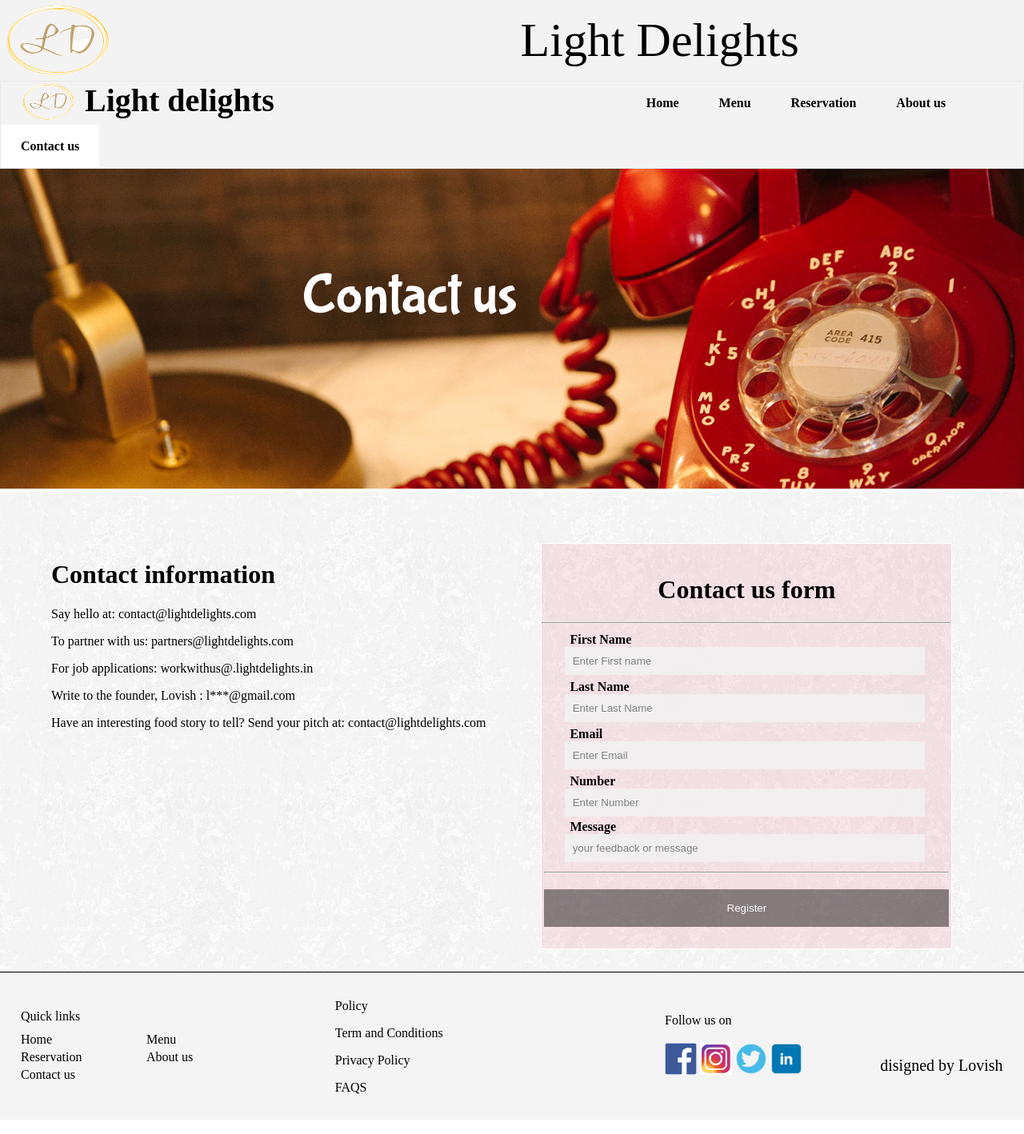
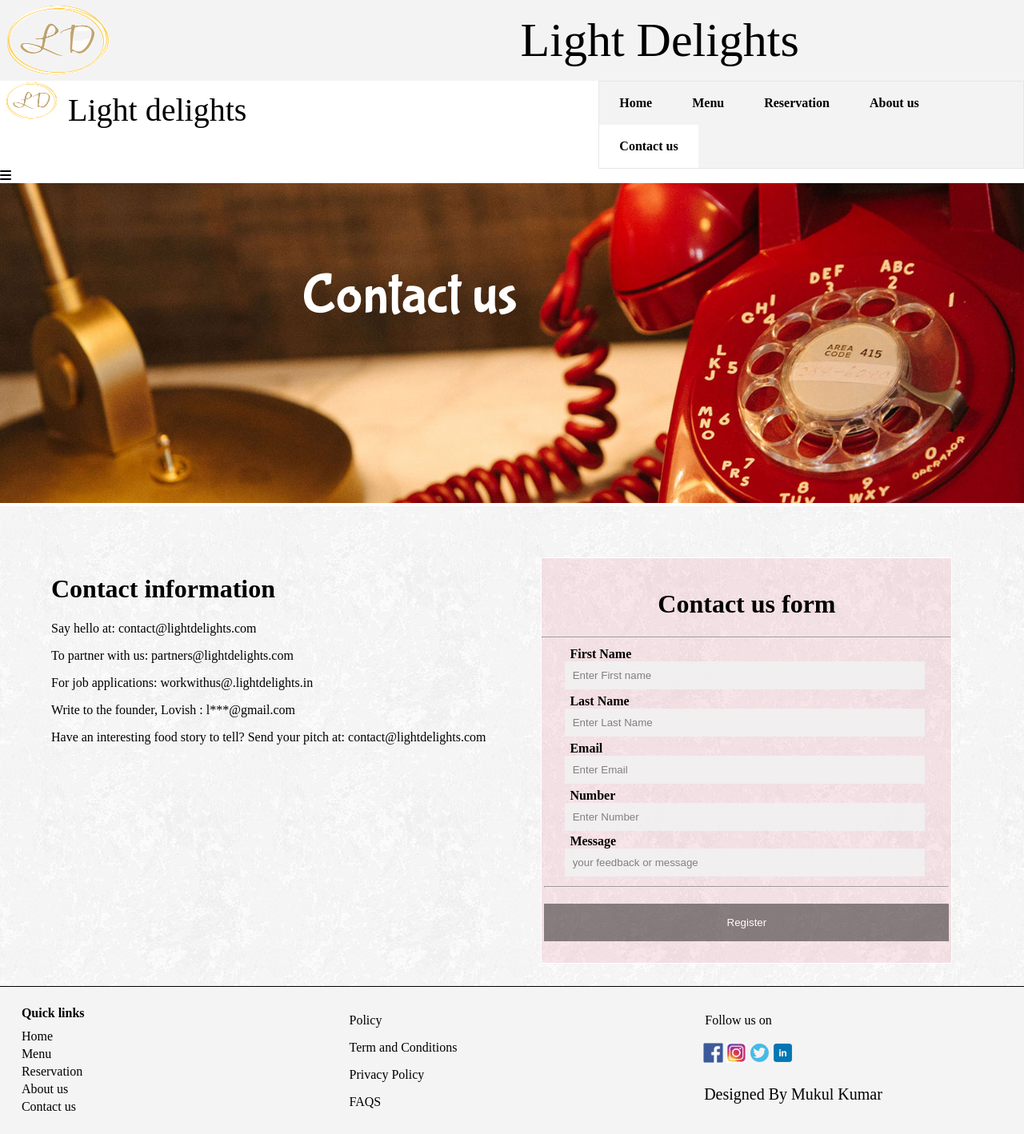
Before and after one commit to Mukulkumar057/Hotel-Website, a plain HTML site: page contact.html in a window 1280 px wide. Shown: the whole page at 80% size. Drawn offline with nearby package versions, Linux system fonts and the light colour scheme.

Commit message:
Update contact.html

```diff
--- a/contact.html
+++ b/contact.html
@@ -1,10 +1,27 @@
 <!DOCTYPE html>
 <html>
 <head>
-	<title></title>
+
+
+
+
+<meta charset="UTF-8">
+    <meta name="viewport" content="width=device-width, initial-scale=1.0">
+
+    <script src="https://kit.fontawesome.com/a076d05399.js"></script>
+    <script src="https://code.jquery.com/jquery-3.5.1.min.js"></script>
+
+
+    <script src="https://cdnjs.cloudflare.com/ajax/libs/typed.js/2.0.11/typed.min.js"></script>
+
+
+
+<script src="script.js">
+</script>
+
+  <meta charset="utf-8">
 <link rel="stylesheet" type="text/css" href="sty1.css">
 <link href='https://fonts.googleapis.com/css?family=Bubblegum Sans' rel='stylesheet'>
-
 </head>
 <body>
 
@@ -13,20 +30,46 @@
 </td>  <td>  <center>Light Delights  </center> </td> </tr>  </table></div>
 </div>
 
-     <ul>
-          <li id="light"> <img src="img/L&D.png" height="50px" width="70px"  style="float: left;margin-left: 20px ;margin-right: 10px;"> Light delights </li>
-          <li><a href="index.html" >Home</a></li>
+  <nav class="navbar">
+        <div class="max-width">
+            <div id="light"> <img src="IMG/L&D.png" height="50px" width="70px"> Light delights </div>
+            <ul class="menu">
+              <li><a href="index.html">Home</a></li>
             <li><a href="menu.html">Menu</a></li>
             <li><a href="Reserve.html" >Reservation</a></li>
             <li><a href="aboutus.html">About us</a></li>
-          <li><a href="contact.html"class="active">Contact us</a></li>
+            <li><a href="contact.html"  class="active">Contact us</a></li>
+            </ul>
+
+            <div class="menu-btn">
+                <i class="fas fa-bars"></i>
+            </div>
+        </div>
+    </nav>
 
 
-    </ul>
+
     <div class="Welcome">
     <img src="img/contact.jpg" alt=" contact us" height="400" width="100%">
 <div class="welc">Contact us  </div>
 </div>
+
+
+
+
+
+
+
+
+
+
+
+
+
+
+
+
+
 <div   id="con"  style=" background-image: url('img/back.jpg'); height: 600px; border-bottom: 1px solid black">
 <div id="register"><br>
         <form>
@@ -80,38 +123,55 @@
 Have an interesting food story to tell? Send your pitch at: contact@lightdelights.com <p></div>
 
 </div>
+
+
+
+
+
+
+
+
+
+
+
+
+
+
 <div class="footer">
 
 <table  border=0  width="100%">
 <tr>
-<td width="400px">  <table border="0" id="foot"><tr> <td colspan="2" style="padding-bottom:8px;">Quick links </td> </tr>
-   <tr> <td ><a href="index.html" >Home</a> </td>
-       <td>   <a href="menu.html">Menu </a> </td>  </tr>
-        <tr> <td> <a href="Reserve.html" >Reservation</a> </td>
-       <td>    <a href="aboutus.html">About us</a>   </td>    </tr>
+
+<td width="33%">
+  <table border="0" id="foot">
+    <tr> <td style="padding-bottom:8px;"><b>Quick links</b> </td> </tr>
+      <tr> <td> <a href="index.html" >Home</a> </td></tr>
+        <tr> <td> <a href="menu.html">Menu </a> </td>  </tr>
+        <tr> <td> <a href="Reserve.html" >Reservation</a> </td>  </tr>
+        <tr> <td> <a href="aboutus.html">About us</a>   </td>    </tr>
         <tr> <td> <a href="contact.html">Contact us</a></td> </tr>
   </table>
 </td>
 
-<td id="pol" >   <br>Policy
+<td id="pol" width="33%">   <br>Policy
 <p>Term and Conditions</p>
  <p>Privacy Policy </p>
 <p>FAQS </p>
 
     </td>
 
-<td >
+<td width="33%">
 <p style="margin-left: 22px">Follow us on</p>
 <table border="0" id="follow">
 
 <tr >
-<td >  <img src="img/facebook.png" width="40px" height="40px">  </td>
-<td >  <img src="img/insta.jpg"    width="40px" height="40px">             </td>
-<td >  <img src="img/twitter.png"  width="40px" height="40px">                             </td>
-<td >  <img src="img/linkedin.png" width="40px"   height="40px">                </td>
+<td >  <img src="img/facebook.png" width="25px" height="25px">  </td>
+<td >  <img src="img/insta.jpg"    width="25px" height="25px">             </td>
+<td >  <img src="img/twitter.png"  width="25px" height="25px">                             </td>
+<td >  <img src="img/linkedin.png" width="25px" height="25px">                </td>
 </tr>
-</table>
-<p style=" font-size:20px ;font-family: MV boli; float: right; margin-right: 5%;">disigned by Lovish</p>
+</table><br><br>
+<p style=" font-size:20px ;font-family: MV boli;  margin-left: 5%;">Designed By Mukul Kumar</p>
 </td>
 </tr>
 
```
Lines whose indentation alone changed are shown as unchanged.
